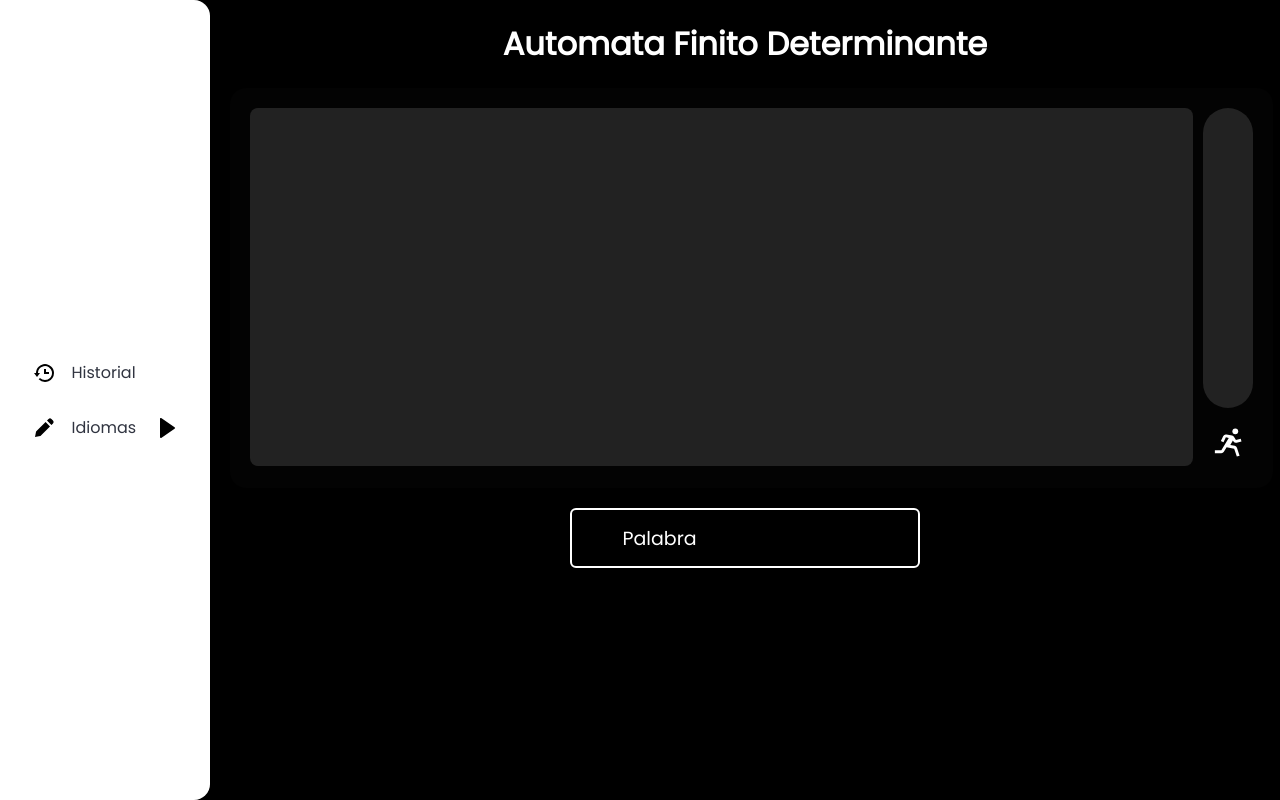
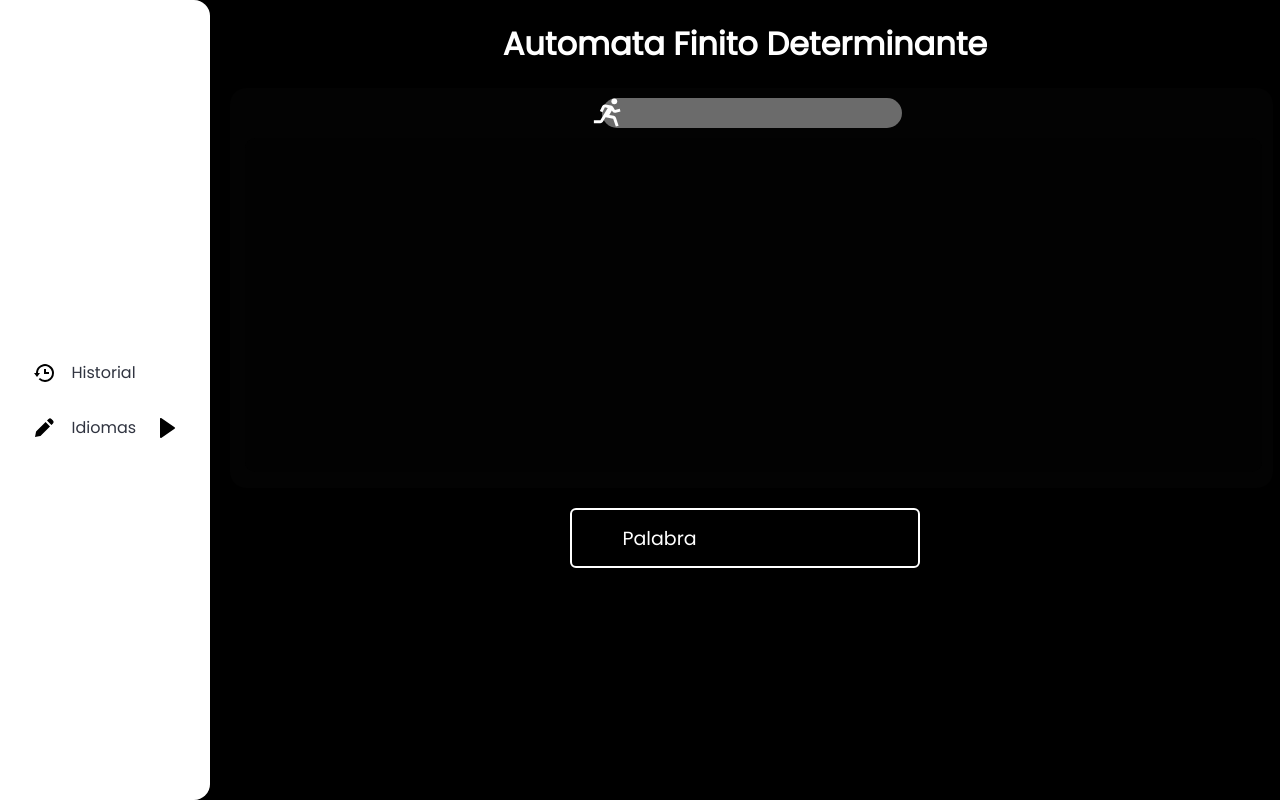
Before and after one commit to andreUmag/Automata_v2, a Flask app: template templates/principal/index.html in a window 1280 px wide. Run offline with Flask 3, Linux system fonts and the light colour scheme; the template is opened without the code that fills it, so the values that code supplies are empty.

Commit message:
Actualizacion de cositas

```diff
--- a/templates/principal/index.html
+++ b/templates/principal/index.html
@@ -44,13 +44,20 @@
         </div>
 
         <div class="graf_content">
-          <div class="graf_espace"></div>
+
           <div class="velocity">
-            <div class="line_velocity"></div>
             <div class="velocity_icon">
               <img src="assets/bx-run.svg" class="run_icon" />
             </div>
+            <div class="line_velocity">
+
+            </div>
           </div>
+
+          <div class="graf">
+
+          </div>
+
         </div>
 
         <div class="in">
--- a/templates/principal/stile.css
+++ b/templates/principal/stile.css
@@ -100,7 +100,7 @@ body {
 }
 
 .graf_content {
-  display: flex;
+  align-items: center;
   background-color: #030303;
   width: 97.5%;
   height: 400px;
@@ -108,25 +108,17 @@ body {
   border-radius: 16px;
 }
 
-.graf_espace {
+.velocity {
   display: flex;
-  background-color: #222;
-  width: 97.5%;
-  height: 89.5%;
-  margin: 20px 10px 20px 20px;
-  border-radius: 8px;
-}
-
-.velocity {
-  align-items: center;
+  justify-content: center;
 }
 
 .line_velocity {
   display: flex;
-  background-color: #222;
-  width: 50px;
-  height: 300px;
-  margin: 20px 20px 10px 0;
+  background-color: #6b6b6b;
+  width: 300px;
+  height: 30px;
+  margin: 10px 20px 10px 0;
   border-radius: 30px;
 }
 
@@ -139,6 +131,15 @@ body {
 .run_icon {
   transform: scale(0.7);
   filter: invert(100%);
+}
+
+.graf{
+  display: flex;
+  background-color: #020202;
+  width: 97.5%;
+  height: 83.5%;
+  margin: 0 15px 15px 15px;
+  border-radius: 10px;
 }
 
 /*---------------------------ingresar-------------------------------------*/
```
